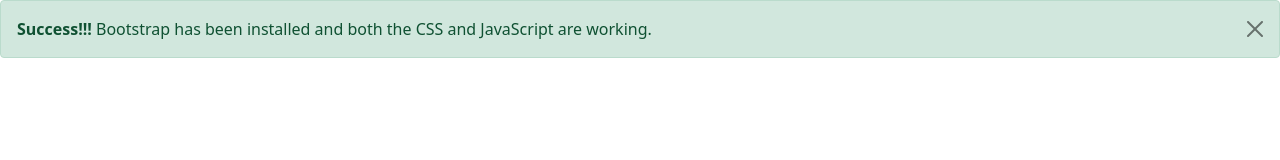
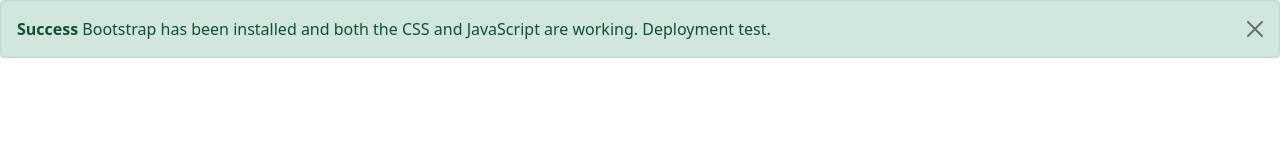
Before and after one commit to kimono76/bootstrap, a plain HTML site: page public/index.html in a window 1280 px wide. Drawn offline with Linux system fonts and the light colour scheme.

Commit message:
deployment test

```diff
--- a/public/index.html
+++ b/public/index.html
@@ -9,8 +9,8 @@
 <body>
     <div class="alert alert-success alert-dismissible fade show">
         <button type="button" class="btn-close" data-bs-dismiss="alert" aria-label="Close"></button>
-        <strong>Success!!!</strong>
-        Bootstrap has been installed and both the CSS and JavaScript are working.
+        <strong>Success</strong>
+        Bootstrap has been installed and both the CSS and JavaScript are working. Deployment test.
     </div>
     <script src="js/bootstrap.bundle.min.js"></script>
 </body>
```
